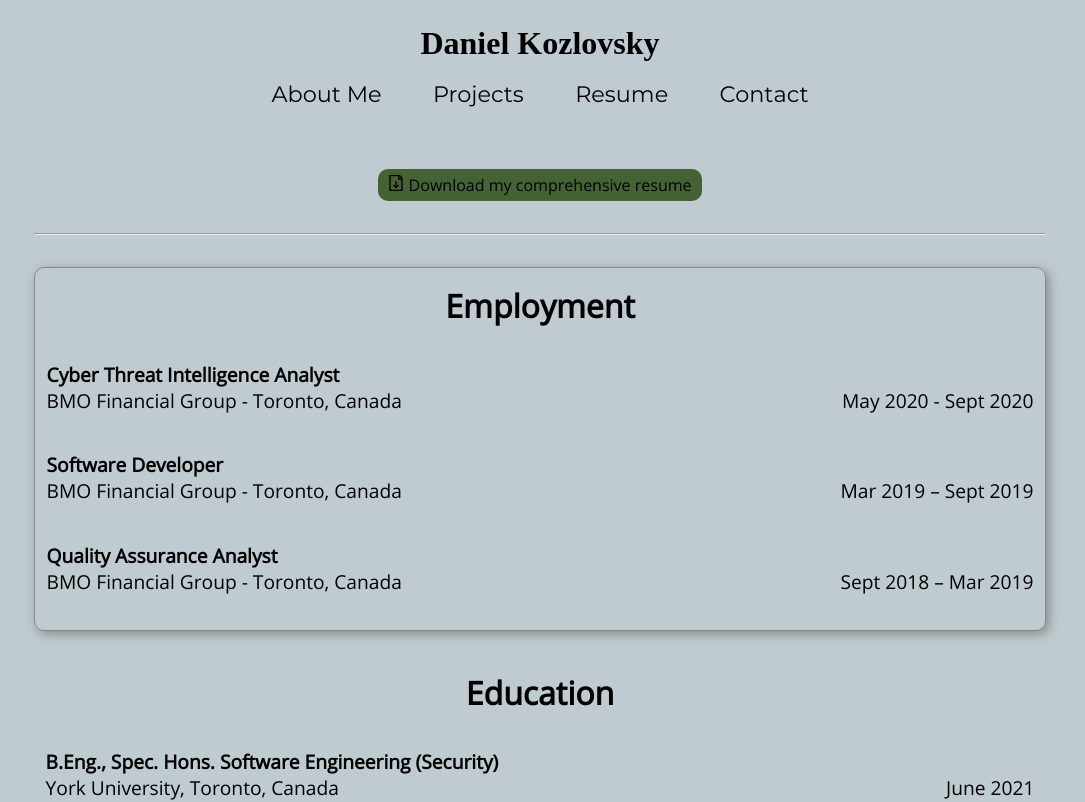
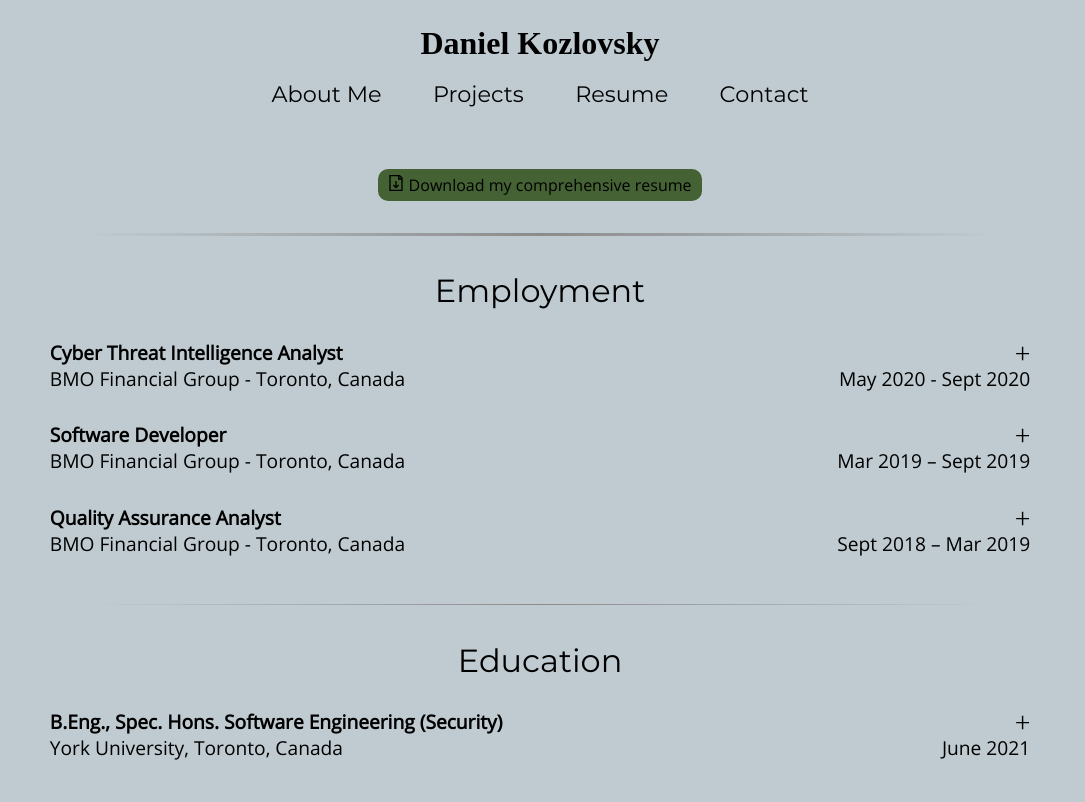
Before and after one commit to daniel-kozlovsky/personal-website, a React (Create React App) app in the folder my-website/: page /Resume in a window 1280 px wide. Shown: the top 802 px of the page, without its empty margins (100-1185 px from the left). Built offline with nearby package versions, Linux system fonts and the light colour scheme.

Commit message:
resume headings, hr, collapsicons

```diff
--- a/my-website/src/components/Toggleable.jsx
+++ b/my-website/src/components/Toggleable.jsx
@@ -1,6 +1,9 @@
 import React, {Component, Children} from 'react';
+import withStyles from 'react-jss';
 
-import {AiOutlineEllipsis} from 'react-icons/ai';
+//import {AiOutlineEllipsis} from 'react-icons/ai';
+import {AiOutlinePlus} from 'react-icons/ai';
+import {AiOutlineMinus} from 'react-icons/ai';
 
 //First element is the title bar (clickable), all other elements are the toggleable content
 class Toggleable extends Component {
@@ -22,10 +25,13 @@ class Toggleable extends Component {
 
     renderChildren() {
         const {children} = this.props;
+        const {classes} = this.props;
         //let button = <button type="button" onClick={this.toggleVisibility}><AiOutlineEllipsis/></button>;
         let newChildren = Children.map(children, (child, i) => {
             if(i === 0) {
-            return (<button type="button" onClick={this.toggleVisibility}>{child}</button>);//React.cloneElement(child, {}, ...child.props.children, button);
+            let icon = this.state.isVisible ? <AiOutlineMinus class={classes.collapseIcon}/> : <AiOutlinePlus class={classes.collapseIcon}/>;
+                let withIcon = React.cloneElement(child, {}, ...child.props.children, icon);
+                return (<button type="button" onClick={this.toggleVisibility}>{withIcon}</button>);//React.cloneElement(child, {}, ...child.props.children, button);
             }
             else if(this.state.isVisible) {
                 return child;
@@ -40,6 +46,15 @@ class Toggleable extends Component {
         <>{this.renderChildren()}</>
         );
     }
+
+
 }
+const styles = (theme) => ({
+    collapseIcon: {
+        position: 'absolute',
+        bottom: '29px',
+        right: '-2px',
+    },
+});
 
-export default Toggleable;
+export default withStyles(styles, {injectTheme: true})(Toggleable);
--- a/my-website/src/components/routes/Projects.jsx
+++ b/my-website/src/components/routes/Projects.jsx
@@ -15,6 +15,11 @@ const PAPER_NAME = "paper.pdf";
 const SS_HREF = "https://thesmartshopper.online";
 const KABLAN_HREF ="https://www.kablan.ca/";
 
+export const VIRTUAL_SHOWROOM_ID = "virtual-showroom";
+export const RESEARCH_PAPER_ID = "research-paper";
+export const SMART_SHOPPER_ID = "smart-shopper";
+export const ONLINE_BOOKSTORE_ID = "online-bookstore";
+
 class Projects extends React.Component {
 
     render() {
@@ -22,7 +27,7 @@ class Projects extends React.Component {
 
         return (
             <div className={classes.root}>
-                <div className={`${classes.row} ${classes.odd}`}>
+                <div id={VIRTUAL_SHOWROOM_ID} className={`${classes.row} ${classes.odd}`}>
                     <div className={classes.mediaContainer}>
                         <video className={classes.media} controls>
                             <source src={virtualShowroomVideo} type='video/mp4'/>
@@ -52,7 +57,7 @@ class Projects extends React.Component {
                         </p>
                     </div>
                 </div>
-                <div className={`${classes.row} ${classes.even}`}>
+                <div id={RESEARCH_PAPER_ID} className={`${classes.row} ${classes.even}`}>
                     <div className={classes.mediaContainer}>
                         <FadeOverlayLink href={PAPER_HREF} download={PAPER_NAME} linkText={<>Download My Paper <GrDocumentDownload/></>}>
                             <img src={researchPaperImage} className={classes.media} alt="Research Paper Cover"/>
@@ -75,7 +80,7 @@ class Projects extends React.Component {
                         </p>
                     </div>
                 </div>
-                <div className={`${classes.row} ${classes.odd}`}>
+                <div id={SMART_SHOPPER_ID} className={`${classes.row} ${classes.odd}`}>
                     <div className={classes.mediaContainer}>
                         <FadeOverlayLink href={SS_HREF} rel="noreferrer noopener" target="_blank" linkText={<>Check out the website <FiExternalLink/></>}>
                             <img className={classes.media} src={smartShopperImage} alt="Smart Shopper Cover"/>
@@ -97,7 +102,7 @@ class Projects extends React.Component {
                         </p>
                     </div>
                 </div>
-                <div className={`${classes.row} ${classes.even}`}>
+                <div id={ONLINE_BOOKSTORE_ID} className={`${classes.row} ${classes.even}`}>
                     <div className={classes.mediaContainer}>
                         <img src={onlineBSImage} className={classes.media} alt="Online Bookstore Cover"/>
                     </div>
--- a/my-website/src/components/routes/Resume.jsx
+++ b/my-website/src/components/routes/Resume.jsx
@@ -3,7 +3,8 @@ import withStyles from 'react-jss';
 
 import {GrDocumentDownload} from 'react-icons/gr';
 import Toggleable from '../Toggleable'
-
+import {PROJECTS_PATH} from '../App';
+import {VIRTUAL_SHOWROOM_ID, RESEARCH_PAPER_ID, SMART_SHOPPER_ID, ONLINE_BOOKSTORE_ID} from './Projects';
 class Resume extends React.Component {
 
     constructor(props) {
@@ -38,7 +39,7 @@ class Resume extends React.Component {
         return (
             <div className={classes.root}>
                 <a className={classes.download} href="resume.pdf" download="Daniel_Kozlovsky_Resume.pdf"><GrDocumentDownload/> Download my comprehensive resume</a>
-                <hr className={classes.mainDivider}/>
+                <hr className={`${classes.mainDivider} ${classes.sectionDivider}`}/>
                 <div className={`${classes.section} ${classes.odd}`}>
                     <h3 className={classes.sectionHeader}>Employment</h3>
                     <div className={classes.sectionContent}>
@@ -92,7 +93,7 @@ class Resume extends React.Component {
                     </div>
                 </div>
                 <div className={`${classes.section} ${classes.even}`}>
-                    {/* <hr className={classes.sectionDivider}/> */}
+                    <hr className={classes.sectionDivider}/>
                     <h3 className={classes.sectionHeader}>Education</h3>
                     <div className={classes.sectionContent}>
                         <div className={classes.sectionEntry}>
@@ -102,7 +103,7 @@ class Resume extends React.Component {
                                     <label>York University, Toronto, Canada</label>
                                     <label>June 2021</label>
                                 </div>
-                                <label>Key Coursework:</label>
+                                <p>Key Coursework:</p>
                                 <ul>
                                     <li>
                                         Data structures, algorithms, OOP, web development, networking, embedded systems, operating systems, e-commerce,  mission-critical systems,
@@ -114,7 +115,7 @@ class Resume extends React.Component {
                     </div>
                 </div>
                 <div className={`${classes.section} ${classes.projects} ${classes.odd}`}>
-                    {/* <hr className={classes.sectionDivider}/> */}
+                    <hr className={classes.sectionDivider}/>
                     <h3 className={classes.sectionHeader}>Projects</h3>
                     <div className={classes.sectionContent}>
                         <div className={classes.sectionEntry}>
@@ -124,7 +125,8 @@ class Resume extends React.Component {
                                     <label>2021</label>
                                 </div>
                                 <p>
-                                    My school culminating project; A virtual reality application that showcases tiling in a home setting, with high graphical fidelity.
+                                    My school culminating project; A virtual reality application that showcases tiling in a home setting, with high graphical
+                                    fidelity. <a href={`${PROJECTS_PATH}#${VIRTUAL_SHOWROOM_ID}`}>More info...</a>
                                 </p>
                             </Toggleable>
                         </div>
@@ -135,7 +137,7 @@ class Resume extends React.Component {
                                     <label>2021</label>
                                 </div>
                                 <p>
-                                    E-commerce website allowing one to buy books, read/leave reviews and keep an account.
+                                    E-commerce website allowing one to buy books, read/leave reviews and keep an account. <a href={`${PROJECTS_PATH}#${ONLINE_BOOKSTORE_ID}`}>More info...</a>
                                 </p>
                             </Toggleable>
                         </div>
@@ -146,7 +148,7 @@ class Resume extends React.Component {
                                     <label>2021</label>
                                 </div>
                                 <p>
-                                    Analysis of two Android malware families focusing on indicators and techniques.
+                                    Analysis of two Android malware families focusing on indicators and techniques. <a href={`${PROJECTS_PATH}#${RESEARCH_PAPER_ID}`}>More info...</a>
                                 </p>
                             </Toggleable>
                         </div>
@@ -157,14 +159,14 @@ class Resume extends React.Component {
                                     <label>2020</label>
                                 </div>
                                 <p>
-                                    User-centric mock shopping website that features recommendations, accounts, administration and intuitive UI.
+                                    User-centric mock shopping website that features recommendations, accounts, administration and intuitive UI. <a href={`${PROJECTS_PATH}#${SMART_SHOPPER_ID}`}>More info...</a>
                                 </p>
                             </Toggleable>
                         </div>
                     </div>
                 </div>
                 <div className={`${classes.section} ${classes.skills} ${classes.even}`}>
-                    {/* <hr className={classes.sectionDivider}/> */}
+                    <hr className={classes.sectionDivider}/>
                     <h3 className={classes.sectionHeader}>Skills</h3>
                     <div className={classes.sectionContent}>
                         <h4>Proficient</h4>
@@ -200,35 +202,43 @@ const styles = (theme) => ({
             backgroundColor: '#FFF5',
         },
     },
-    mainDivider: {
-        marginLeft: 0,
-        marginRight: 0,
-    },
     sectionDivider: {
         marginLeft: 0,
         marginRight: 0,
+        marginBottom: '4%',
+        border: 0,
+        height: '1px',
+        backgroundImage: `linear-gradient(left, ${theme.page.backgroundColor} 5%, #8c8b8b, ${theme.page.backgroundColor} 95%)`,
+    },
+    mainDivider: {
+        height: '3px',
+        marginBottom: 'calc(4% - 1.5em)',
     },
     section: {
         display: 'flex',
         flexDirection: 'column',
-        padding: '1em 0.7em',
         font: theme.mainText.font,
+
     },
     even: {},
     odd: {
-        borderStyle: theme.sectionBox.borderStyle,
-        borderWidth: theme.sectionBox.borderWidth,
-        borderColor: theme.sectionBox.borderColor,
-        borderRadius: theme.sectionBox.borderRadius,
-        boxShadow: theme.sectionBox.boxShadow,
+        //backgroundColor: '#FFF4',
+        // borderStyle: theme.sectionBox.borderStyle,
+        // borderWidth: theme.sectionBox.borderWidth,
+        // borderColor: theme.sectionBox.borderColor,
+        // borderRadius: theme.sectionBox.borderRadius,
+        // boxShadow: theme.sectionBox.boxShadow,
     },
     sectionHeader: {
-        textAlign: 'center',
-        fontSize: '2em',
+
+        font: theme.heading.font,
+        fontStyle: 'bold',
         //padding: '1em 0',
         margin: 'auto',
         marginBottom: '0.5em',
         //backgroundColor: '#FFF3',
+        //position: 'sticky',
+        //top: 0,
     },
     sectionContent: {},
     sectionEntry: {
@@ -240,7 +250,7 @@ const styles = (theme) => ({
             '-webkit-appearance': 'none',
             '-moz-appearance': 'none',
             boxSizing: 'border-box',
-            padding: '1em 0em',
+            padding: '0.8em',
             font: theme.mainText.font,
             color: theme.mainText.color,
             //margin: '1em 0',
@@ -250,12 +260,15 @@ const styles = (theme) => ({
         '& button:hover': {
             backgroundColor: '#FFF4',
         },
-
+        '& p': {
+            margin: '1em',
+        },
     },
     sectionEntryHeader: {
         display: 'flex',
         flexWrap: 'wrap',
         justifyContent: 'space-between',
+        position: 'relative',
         '& h4': {
             minWidth: '100%',
             margin: 0,
--- a/my-website/src/index.js
+++ b/my-website/src/index.js
@@ -8,7 +8,7 @@ import './index.css';
 
 const theme = {
   page: {
-    backgroundColor: 'rgb(96,125,139,0.4)',
+    backgroundColor: '#bfcbd1',
   },
   palette: {
     primary: '#456234',
@@ -26,7 +26,7 @@ const theme = {
   },
   heading: {
     color: '',
-    font: '',
+    font: '2em montserrat',
   },
   name: {
     color: '',
```
